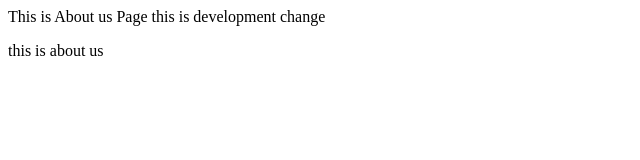
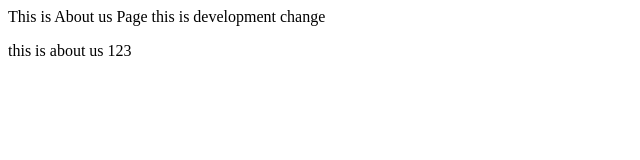
Before and after one commit to masoodfaiq/testcode, a plain HTML site: page aboutus.html in a window 1280 px wide. Shown: the full height of the page, 0-640 px from the left. Drawn offline with Linux system fonts and the light colour scheme.

Commit message:
added 123

```diff
--- a/aboutus.html
+++ b/aboutus.html
@@ -7,6 +7,6 @@
 </head>
 <body>
     This is About us Page this is development change
-    <p> this is about us</p>
+    <p> this is about us 123</p>
 </body>
 </html>
```
